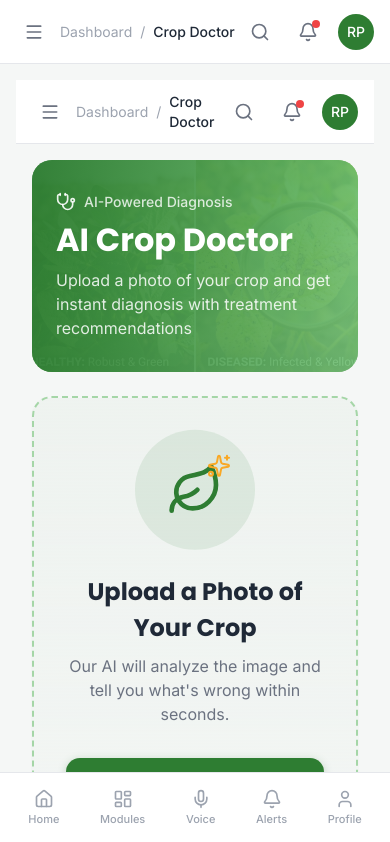
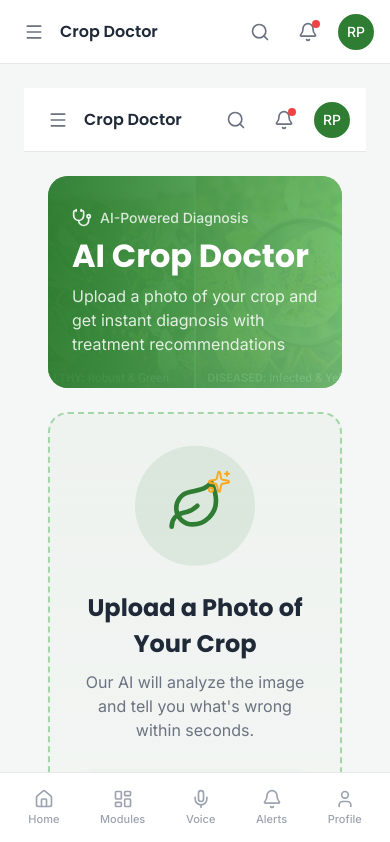
Before and after one commit to srikaraangan-del/krishiva-web, a React (Vite) app: page /#/dashboard/crop-doctor in a window 390 px wide. Shown: the top 842 px of the page. Built offline with nearby package versions, Linux system fonts and the light colour scheme.

Commit message:
ui overhaul: all 10 dashboard alignment fixes - breadcrumb, spacing, cards, responsive, max-width

```diff
--- a/src/components/DashboardLayout.tsx
+++ b/src/components/DashboardLayout.tsx
@@ -188,17 +188,9 @@ export default function DashboardLayout({ children }: { children: React.ReactNod
             <Menu className="w-5 h-5 text-text-secondary" />
           </button>
 
-          <div className="flex items-center gap-2 text-sm text-text-muted">
-            <span>Dashboard</span>
-            {location.pathname !== '/dashboard' && (
-              <>
-                <span>/</span>
-                <span className="text-text-primary font-medium capitalize">
-                  {location.pathname.split('/').pop()?.replace('-', ' ')}
-                </span>
-              </>
-            )}
-          </div>
+          <h1 className="font-poppins font-semibold text-base text-text-primary capitalize">
+            {location.pathname === '/dashboard' ? 'Dashboard' : location.pathname.split('/').pop()?.replace(/-/g, ' ')}
+          </h1>
 
           <div className="ml-auto flex items-center gap-3">
             <button className="p-2 rounded-xl hover:bg-bg-primary transition-colors relative">
@@ -215,7 +207,7 @@ export default function DashboardLayout({ children }: { children: React.ReactNod
         </header>
 
         {/* Page Content */}
-        <main className="flex-1 p-4 sm:p-6 lg:p-8 overflow-auto pb-24 lg:pb-8">
+        <main className="flex-1 p-6 overflow-auto pb-24 lg:pb-6">
           {children}
         </main>
 
--- a/src/pages/Dashboard.tsx
+++ b/src/pages/Dashboard.tsx
@@ -428,14 +428,14 @@ export default function Dashboard() {
 
   return (
     <DashboardLayout>
-      <div className="w-full space-y-6 pb-6">
+      <div className="max-w-[1400px] mx-auto space-y-6 pb-6">
 
         {/* ====== HERO: Welcome + Quick Summary ====== */}
         <motion.div
           initial={{ opacity: 0, y: 20 }}
           animate={{ opacity: 1, y: 0 }}
           transition={{ duration: 0.5 }}
-          className="relative overflow-hidden rounded-2xl bg-krishiva-green p-5 sm:p-6 lg:p-8 text-white"
+          className="relative overflow-hidden rounded-xl bg-krishiva-green p-6 text-white"
         >
           <div className="absolute top-0 right-0 w-64 h-64 bg-white/5 rounded-full -translate-y-1/2 translate-x-1/3" />
           <div className="absolute bottom-0 left-0 w-48 h-48 bg-white/5 rounded-full translate-y-1/2 -translate-x-1/4" />
@@ -489,7 +489,7 @@ export default function Dashboard() {
             </div>
 
             {/* Quick Stats Row */}
-            <div className="grid grid-cols-2 sm:grid-cols-4 gap-3 mt-6">
+            <div className="grid grid-cols-2 sm:grid-cols-4 gap-4 mt-6">
               {[
                 { label: 'Total Farm Area', value: '25 acres', icon: Sprout },
                 { label: 'Active Crops', value: '3 Crops', icon: CheckCircle2 },
@@ -501,7 +501,7 @@ export default function Dashboard() {
                   initial={{ opacity: 0, y: 10 }}
                   animate={{ opacity: 1, y: 0 }}
                   transition={{ delay: 0.3 + i * 0.08 }}
-                  className="bg-white/10 backdrop-blur-sm rounded-xl p-3"
+                  className="bg-white/10 backdrop-blur-sm rounded-lg p-4"
                 >
                   <div className="flex items-center gap-2 mb-1">
                     <stat.icon className="w-4 h-4 text-white/70" />
@@ -603,7 +603,7 @@ export default function Dashboard() {
           id="weather"
         >
           <Card className="border-border-light shadow-card">
-            <CardHeader className="pb-2">
+            <CardHeader className="pb-3">
               <div className="flex flex-col sm:flex-row sm:items-center justify-between gap-3">
                 <div className="flex items-center gap-2">
                   <div className="w-10 h-10 rounded-xl bg-blue-50 flex items-center justify-center">
@@ -835,7 +835,7 @@ export default function Dashboard() {
             </div>
             <h3 className="font-poppins font-semibold text-lg text-text-primary">{t('schemesTitle')}</h3>
           </div>
-          <div className="grid grid-cols-1 sm:grid-cols-2 xl:grid-cols-3 gap-4">
+          <div className="grid grid-cols-1 sm:grid-cols-2 lg:grid-cols-3 gap-4">
             {SCHEMES.map((scheme, i) => (
               <motion.a
                 key={scheme.name}
@@ -1005,7 +1005,7 @@ export default function Dashboard() {
             </div>
             <h3 className="font-poppins font-semibold text-lg text-text-primary">{t('quickActionsTitle')}</h3>
           </div>
-          <div className="grid grid-cols-4 gap-3">
+          <div className="grid grid-cols-2 sm:grid-cols-4 gap-4">
             {QUICK_ACTIONS.map((action, i) => (
               <motion.button
                 key={action.label}
@@ -1020,7 +1020,7 @@ export default function Dashboard() {
                 initial={{ opacity: 0, scale: 0.9 }}
                 animate={{ opacity: 1, scale: 1 }}
                 transition={{ delay: 0.6 + i * 0.04 }}
-                className="flex flex-col items-center gap-2 p-4 bg-white rounded-2xl border border-border-light shadow-card hover:shadow-card-hover transition-all group cursor-pointer"
+                className="flex flex-col items-center gap-2 p-4 bg-white rounded-xl border border-border-light shadow-card hover:shadow-card-hover transition-all group cursor-pointer"
               >
                 <div className={`w-12 h-12 rounded-xl ${action.color} flex items-center justify-center`}>
                   <action.icon className="w-6 h-6" />
```
